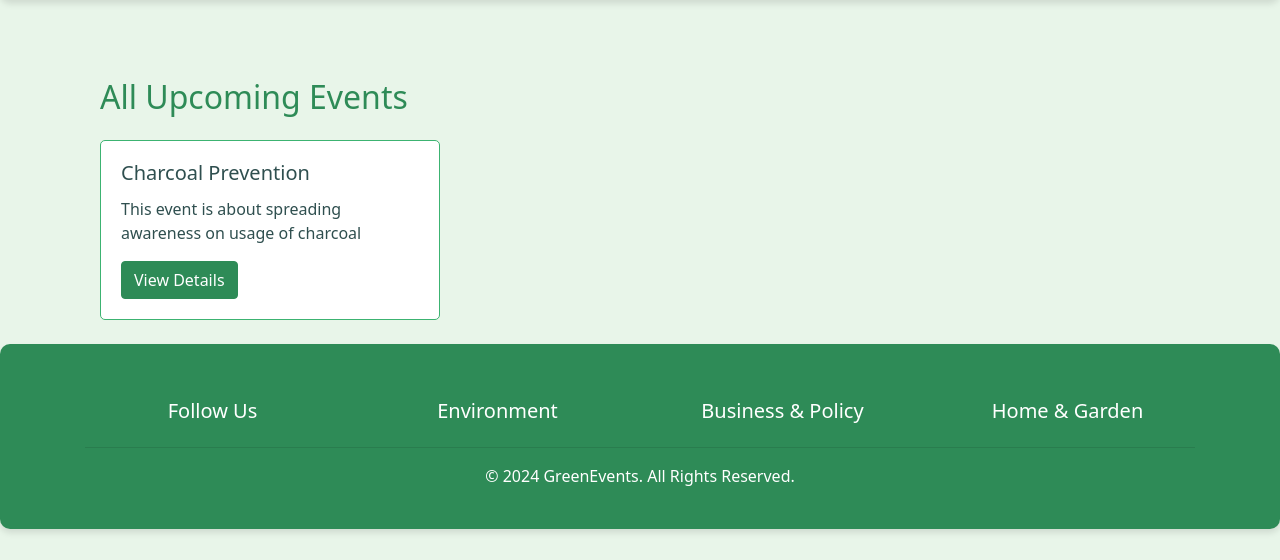
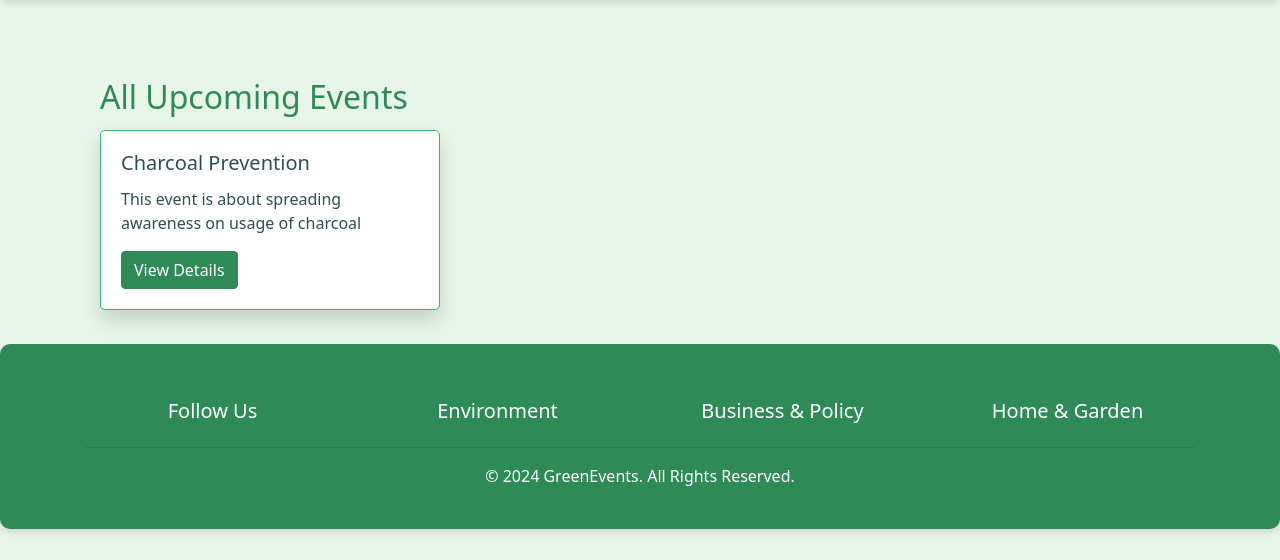
Before and after one commit to SanjayKumarM84/COMP-8347_Green-Events, a Django app: page / in a window 1280 px wide, with the pointer over the restyled element. Shown: the part 72-632 px from the top of the page. Run offline with Django 5.2, Linux system fonts and the light colour scheme; data comes from the database, SQL or seed files in the repository; some libraries are stand-ins or nearby versions.

Commit message:
Added hover animation to cards

```diff
--- a/djangoProject/myApp/static/css/style.css
+++ b/djangoProject/myApp/static/css/style.css
@@ -150,6 +150,13 @@ a:hover {
     color: #fff;
 }
 
+/* Card Hover Effect */
+.card:hover {
+    transform: translateY(-10px);
+    transition: transform 0.3s ease, box-shadow 0.3s ease;
+    box-shadow: 0 10px 20px rgba(0, 0, 0, 0.15);
+}
+
 /* Custom Classes */
 .bg-primary-custom {
     background-color: var(--primary-color) !important;
```
